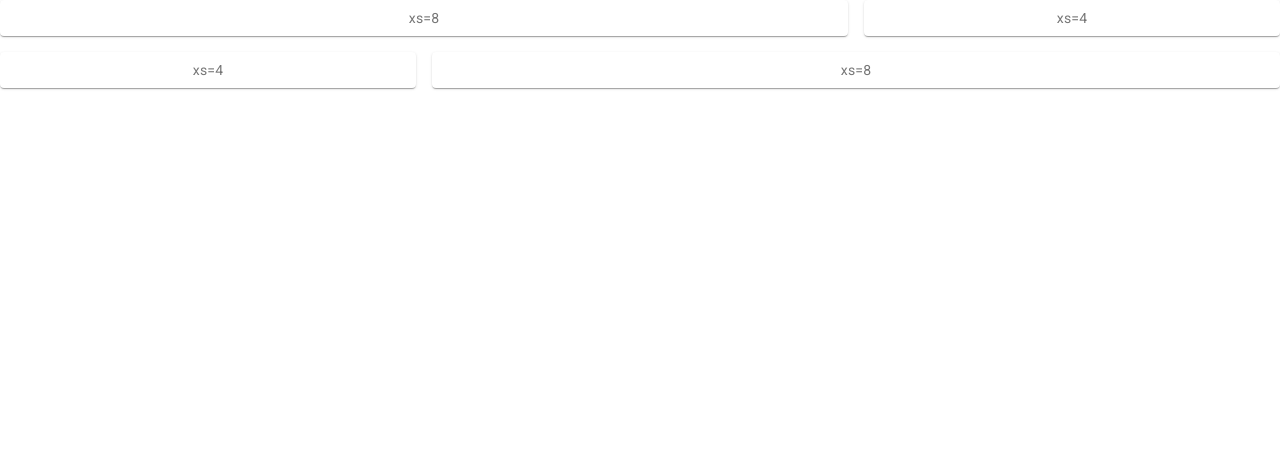
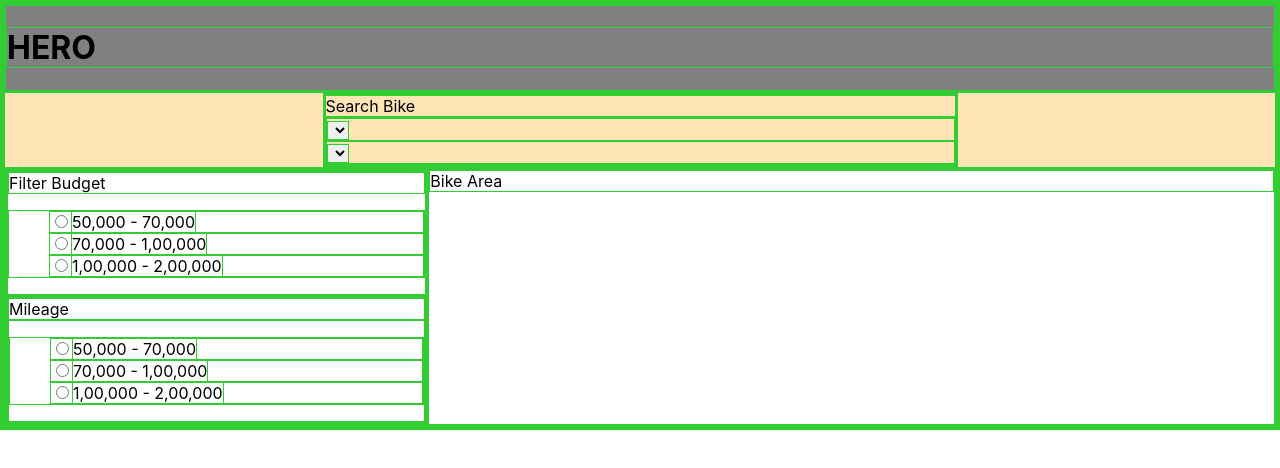
Before and after one commit to CR11-Mob/Bike-Dealers, a JavaScript app: page / in a window 1280 px wide. Shown: the top 468 px of the page. Built offline with nearby package versions, Linux system fonts and the light colour scheme.

Commit message:
Grid layout done

```diff
--- a/src/components/HomePage/Home.css
+++ b/src/components/HomePage/Home.css
@@ -1,5 +1,6 @@
 * {
-  /* border: 1px solid limegreen; */
+  border: 1px solid limegreen;
+  /* background-color: moccasin; */
 }
 
 /* .container {
--- a/src/components/HomePage/Home.js
+++ b/src/components/HomePage/Home.js
@@ -1,8 +1,8 @@
 // import NavBar from "../NavBar/NavBar";
-// import "./Home.css";
-// import BudgetFilter from "./BasicFilter/BudgetFilter";
-// import MileageFilter from "./BasicFilter/MileageFilter";
-// import SelectBike from "./SelectBike/SelectBike";
+import "./Home.css";
+import BudgetFilter from "./BasicFilter/BudgetFilter";
+import MileageFilter from "./BasicFilter/MileageFilter";
+import SelectBike from "./SelectBike/SelectBike";
 
 // export default function Home() {
 //   return (
@@ -29,7 +29,7 @@
 // import Box from "@mui/material/Box";
 // import Paper from "@mui/material/Paper";
 // import Grid from "@mui/material/Grid";
-import { Box, styled, Grid, Paper } from "@material-ui/core";
+import { styled, Grid, Paper } from "@material-ui/core";
 
 const Item = styled(Paper)(({ theme }) => ({
   ...theme.typography.body2,
@@ -37,24 +37,40 @@ const Item = styled(Paper)(({ theme }) => ({
   textAlign: "center",
   color: theme.palette.text.secondary,
 }));
+export default function Home() {
+  return (
+    <Grid container direction="column">
+      <Grid item xs={12} style={{ backgroundColor: "gray" }}>
+        <div className="hero-container">
+          <h1>HERO</h1>
+        </div>
+      </Grid>
 
-export default function BasicGrid() {
-  return (
-    <Box sx={{ flexGrow: 1 }}>
-      <Grid container spacing={2}>
-        <Grid item xs={8}>
-          <Item>xs=8</Item>
-        </Grid>
-        <Grid item xs={4}>
-          <Item>xs=4</Item>
-        </Grid>
-        <Grid item xs={4}>
-          <Item>xs=4</Item>
-        </Grid>
-        <Grid item xs={8}>
-          <Item>xs=8</Item>
+      <Grid
+        item
+        container
+        justifyContent="center"
+        xs={12}
+        style={{ backgroundColor: "moccasin" }}
+      >
+        <Grid item sm={6}>
+          <SelectBike />
         </Grid>
       </Grid>
-    </Box>
+
+      <Grid item container xs={12}>
+        <Grid item container direction="row" xs={12} md={4}>
+          <Grid item md={12}>
+            <BudgetFilter />
+          </Grid>
+          <Grid item md={12}>
+            <MileageFilter />
+          </Grid>
+        </Grid>
+        <Grid item xs={12} md={8}>
+          <div>Bike Area</div>
+        </Grid>
+      </Grid>
+    </Grid>
   );
 }
```
